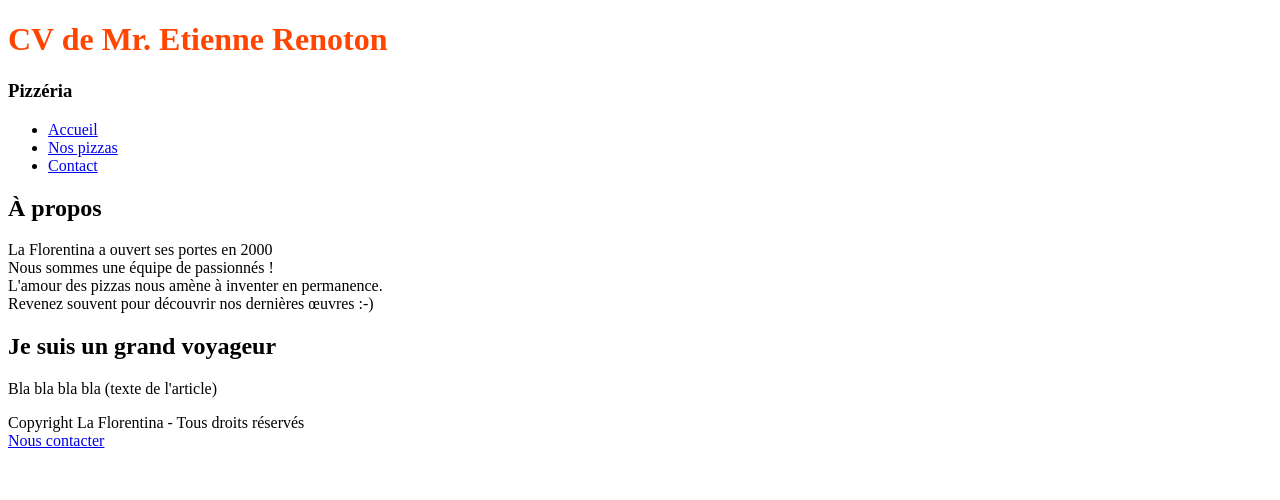
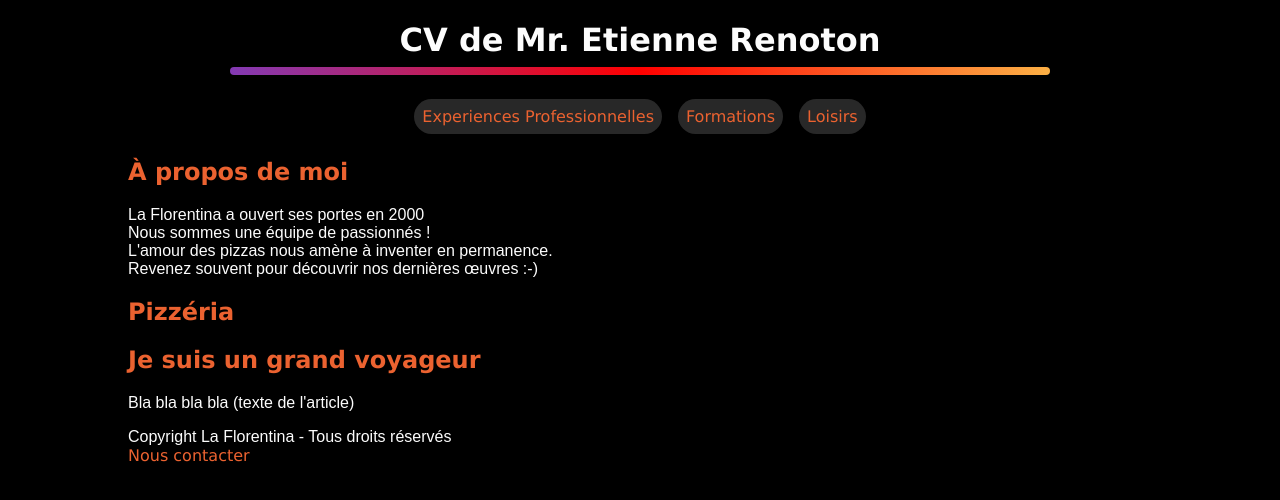
Before and after one commit to EtienneRenoton/CV-Etienne-Renoton, a plain HTML site: page index.html in a window 1280 px wide. Drawn offline with Linux system fonts and the light colour scheme.

Commit message:
commit cv workinprogress2.0

```diff
--- a/index.html
+++ b/index.html
@@ -2,25 +2,32 @@
 <html>
 <head>
     <title>CV Etienne Renoton</title>
+    <link href="./style.css" rel="stylesheet">
 </head>
-<body>
-    <h1 style="color: orangered">CV de Mr. Etienne Renoton</h1>
-    <h3>Pizzéria</h3>
+<body class="site">
+    <h1 class="main_title">
+        CV de Mr. Etienne Renoton
+        <div class="gradiant_title"></div>
+    </h1>
     <nav>
         <ul>
-          <li><a href="#accueil">Accueil</a></li>
-          <li><a href="./liste_pizzas.html">Nos pizzas</a></li>
-          <li><a href="./contact.html">Contact</a></li>
+          <li><a href="#accueil">Experiences Professionnelles</a></li>
+          <li><a href="./liste_pizzas.html">Formations</a></li>
+          <li><a href="./contact.html">Loisirs</a></li>
         </ul>
     </nav>
-      <main>
-        <h2>À propos</h2>
+
+    <h2>À propos de moi</h2>
     <p>
         La Florentina a ouvert ses portes en 2000 <br />Nous sommes une équipe
         de passionnés ! <br />
         L'amour des pizzas nous amène à inventer en permanence. <br />Revenez
         souvent pour découvrir nos dernières œuvres :-)
     </p>
+    <h2>Pizzéria</h2>
+
+      <main>
+
         <article>
           <section>
             <h2>Je suis un grand voyageur</h2>
--- /dev/null
+++ b/style.css
@@ -0,0 +1,62 @@
+h2 {
+    color: rgb(235, 98, 48);
+    font-family: Verdana, Geneva, Tahoma, sans-serif;
+
+}
+
+a {
+    color: rgb(235, 98, 48);
+    font-family: Verdana, Geneva, Tahoma, sans-serif;
+    text-decoration: none;
+}
+
+.gradiant_title {
+
+    width: 80%;
+    height: 8px;
+    margin: auto;
+    margin-top: 8px;
+    border-radius: 999px;
+    background: rgb(131,58,180);
+    background: linear-gradient(90deg, rgba(131,58,180,1) 0%, rgba(255,0,0,1) 50%, rgba(252,176,69,1) 100%);
+}
+
+.site {
+    color: rgb(252, 252, 252);
+    background-color: black;
+    font-family :Arial, Helvetica, sans-serif;
+    width: 80%;
+    margin: auto;
+}
+.main_title {
+    color: rgb(252, 252, 252);
+    text-align: center;
+    font-family: Verdana, Geneva, Tahoma, sans-serif;
+    margin-bottom: 32px;
+}
+nav {
+    margin-bottom: 32px;
+}
+nav ul {
+    display: flex;
+    margin:0;
+    padding: 0;
+    gap: 16px;
+    justify-content: center;
+}
+nav ul li {
+    list-style: none;
+
+}
+
+nav ul li a {
+    background-color: rgb(40,40,40);
+    border-radius: 999px;
+    padding: 8px;
+    transition-duration: 0.2s;
+}
+
+nav ul li a:hover {
+    background-color: rgb(235, 98, 48);
+    color: white;
+}
```
Lines whose indentation alone changed are shown as unchanged.
